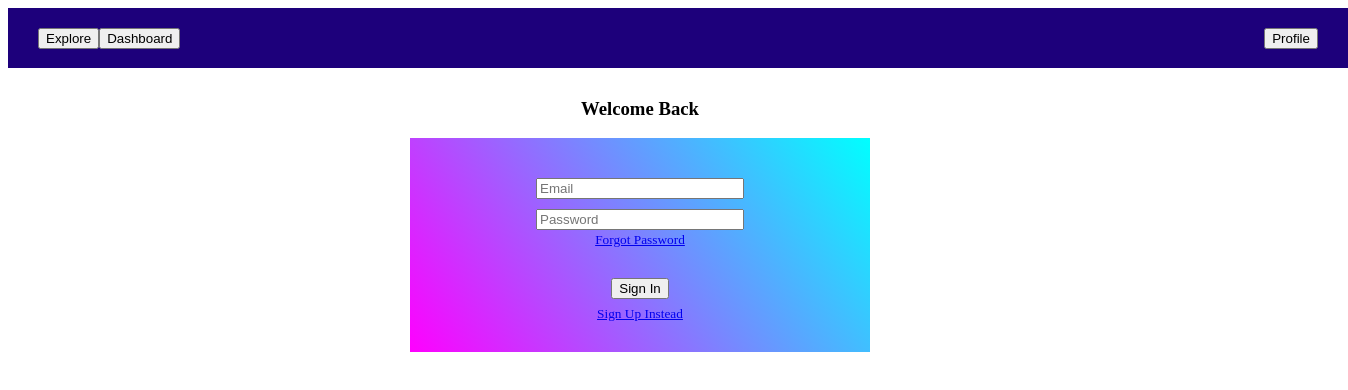
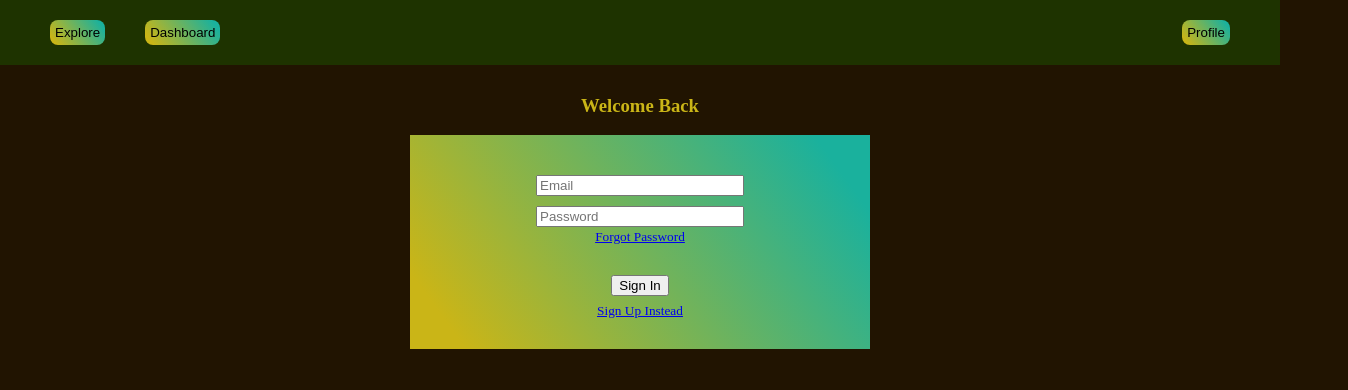
Before and after one commit to jessicatong43/NOSTRings_Attached, a React app: page /sign-in in a window 1280 px wide. Shown: the top 390 px of the page, 1348 px wide, since content can reach past the window. Built offline with nearby package versions, Linux system fonts and the light colour scheme; the HTML template or start-up script is replaced by a standard one.

Commit message:
CSS variables

```diff
--- a/client/src/components/EditionCard.jsx
+++ b/client/src/components/EditionCard.jsx
@@ -1,13 +1,12 @@
 import React from 'react';
-import { Link, useNavigate, useParams } from 'react-router-dom';
+import { useNavigate } from 'react-router-dom';
 
 function EditionCard({ details }) {
   const navigate = useNavigate();
-  console.log(details)
 
   const handleClick = () => {
     navigate(`/payment/${details.newsletter}/${details.id}`);
-  }
+  };
 
   return (
     <div className="text-card">
@@ -16,7 +15,7 @@ function EditionCard({ details }) {
         Price:
         {`${details.price} sats`}
       </p>
-      <button type="gradient-btn" onClick={handleClick} >Buy!</button>
+      <button type="button" className="gradient-btn" onClick={handleClick}>Buy!</button>
       <div className="center">
         <p className="color-text card-body">{details.preview}</p>
       </div>
--- a/client/src/components/Navbar.jsx
+++ b/client/src/components/Navbar.jsx
@@ -20,8 +20,8 @@ function Navbar() {
             type="button"
             onClick={() => navigate('/')}
             className={current('/')
-              ? 'Colored'
-              : 'normal'}
+              ? 'current-btn'
+              : 'gradient-btn'}
           >
             Explore
           </button>
@@ -29,8 +29,8 @@ function Navbar() {
             type="button"
             onClick={() => navigate('/dashboard')}
             className={current('/dashboard')
-              ? 'Colored'
-              : 'normal'}
+              ? 'current-btn'
+              : 'gradient-btn'}
           >
             Dashboard
           </button>
@@ -39,8 +39,8 @@ function Navbar() {
           type="button"
           onClick={() => navigate('/profile')}
           className={current('/profile')
-            ? 'Colored'
-            : 'normal'}
+            ? 'current-btn'
+            : 'gradient-btn'}
         >
           Profile
         </button>
--- a/client/src/components/Spinner.jsx
+++ b/client/src/components/Spinner.jsx
@@ -2,8 +2,8 @@ import React from 'react';
 
 function Spinner() {
   return (
-    <div className="loadingSpinnerContainer">
-      <div className="loadingSpinner" />
+    <div className="spinnerContainer">
+      <div className="spinner" />
     </div>
   );
 }
--- a/client/src/index.css
+++ b/client/src/index.css
@@ -1,11 +1,21 @@
-/* body {
-  background-color: #000017;
-} */
+:root {
+  --main-text-color: #cab517;
+  --secondary-text-color: #1ab19d;
+  --gradient-1: linear-gradient(54deg,#cab517 9%,#1ab19d 91%);
+  --gradient-1-reverse: linear-gradient(54deg,#1ab19d 9%,#cab517  91%);
+  --bg-color: rgb(33, 20, 1);
+}
 
 /* Text margin & padding reset */
 h1, h2, h3, h4, h5, h6, p, small, dl, dt, dd, ol, ul, li {
   margin: 0;
 	padding: 0;
+}
+
+body {
+  margin: 0;
+  background-color: var(--bg-color);
+  color: var(--main-text-color);
 }
 
 .gradient-text {
@@ -16,7 +26,7 @@ h1, h2, h3, h4, h5, h6, p, small, dl, dt, dd, ol, ul, li {
 }
 
 .color-text {
-  background: linear-gradient(54deg,#f0f 7.13%,#0ff 91%);
+  background: var(--gradient-1);
   display: inline-block;
   -webkit-background-clip: text;
   background-clip: text;
@@ -24,12 +34,13 @@ h1, h2, h3, h4, h5, h6, p, small, dl, dt, dd, ol, ul, li {
 }
 
 .gradient-btn {
-  background: linear-gradient(54deg,#f0f,#0ff);
+  background: var(--gradient-1);
   border-radius: 0.5rem;
   border: none;
   margin: 20px;
   cursor: pointer;
   position: relative;
+  padding: 5px;
 }
 
 @media (max-width: 400px) {
@@ -42,19 +53,20 @@ h1, h2, h3, h4, h5, h6, p, small, dl, dt, dd, ol, ul, li {
   content: "";
   position: absolute;
   inset: -.625em;
-  background: linear-gradient(54deg,#f0f,#0ff);
+  background: var(--gradient-1);
   filter: blur(1.5em);
   z-index: -1;
 }
 
 .current-btn {
-  background: linear-gradient(54deg,#0ff, #f0f);
+  background: var(--gradient-1);
   border-radius: 0.5rem;
   border: none;
   margin: 20px;
   cursor: pointer;
   position: relative;
   box-shadow: 0px 0px 4px 4px #cecece;
+  padding: 5px;
 }
 
 .center {
@@ -65,12 +77,12 @@ h1, h2, h3, h4, h5, h6, p, small, dl, dt, dd, ol, ul, li {
 
 /* ========= NAV BAR ========= */
 .nav-bar {
-  width: 100vw;
+  max-width: 100vw;
   display: flex;
   align-items: center;
   justify-content: space-between;
   min-height: 60px;
-  background: rgb(29, 0, 123);
+  background: rgb(30, 51, 0);
   padding: 0 30px;
 }
 
@@ -91,7 +103,7 @@ h1, h2, h3, h4, h5, h6, p, small, dl, dt, dd, ol, ul, li {
 }
 
 .color-select {
-  background: linear-gradient(54deg,#f0f,#0ff);
+  background: var(--gradient-1);
   border-radius: 0.5rem;
 }
 
@@ -104,22 +116,26 @@ h1, h2, h3, h4, h5, h6, p, small, dl, dt, dd, ol, ul, li {
 
 /* ========= LOADING SPINNER ========= */
 
-.loadingSpinnerContainer {
+.spinnerContainer {
   display: flex;
   justify-content: center;
   align-items: center;
   position: fixed;
-  background-color: rgba(0, 0, 0, 0.5);
+  background-color: var(--bg-color);
   z-index: 100;
+  top: 0;
+  left: 0;
+  right: 0;
+  bottom: 0;
 }
 
-.loadingSpinner {
+.spinner {
+  border: 8px solid;
+  border-color: var(--main-text-color) transparent var(--secondary-text-color) transparent;
+  border-radius: 50%;
+  animation: spin 1s linear infinite;
   width: 64px;
   height: 64px;
-  border: 8px solid;
-  border-color: #00cc66 transparent #00cc66 transparent;
-  border-radius: 50%;
-  animation: spin 1s linear infinite;
 }
 @keyframes spin {
   0% {
@@ -139,16 +155,18 @@ ul {
 
 .newsletter-overview {
   display: flex;
-  min-height: 90vh;
+  min-height: 80vh;
 }
 
 .newsletter-page {
-  width: 100vw;
+  max-width: 100vw;
 }
 
 .newsletter-info {
   display: grid;
-  justify-content: flex-start;
+  justify-content: center;
+  align-items: center;
+  grid-template-columns: repeat(auto-fit, minmax(200px, 1fr));
   border: 1px solid #000;
   background: none;
   box-shadow: 4px 4px 20px #cecece;
@@ -169,6 +187,11 @@ ul {
   justify-content: flex-start;
 }
 
+.subscribe-email {
+  display: flex;
+  align-items: center;
+  justify-content: center;
+}
 
 /* ========= SEARCHBAR ========= */
 
@@ -176,11 +199,13 @@ ul {
   margin: 30px;
   display: grid;
   grid-template-columns: 1fr 60px;
+  max-width: 100vw;
 }
 
 .searchInput {
   border: 1px solid;
   border-radius: 11px;
+  max-width: 60vw;
 }
 
 
@@ -233,7 +258,7 @@ ul {
 
 .createNewsletter {
   width: 100px;
-  background: linear-gradient(54deg,#f0f,#0ff);
+  background: var(--gradient-1);
   color: #fff;
   border-radius: 15px;
   margin-right: 20px;
@@ -265,7 +290,7 @@ ul {
 }
 
 .sign-in-main {
-  background: linear-gradient(54deg,#f0f,#0ff);
+  background: var(--gradient-1);
   width: 400px;
   margin: auto;
   padding: 30px;
--- a/client/src/pages/Newsletter.jsx
+++ b/client/src/pages/Newsletter.jsx
@@ -93,7 +93,10 @@ function Newsletter() {
 
         </div>
         <div className="newsletter-info">
+          <section className="subscribe-email">
             <Subscribe handleSubscribe={handleSubscribe} />
+          </section>
+          <section>
             {(auth.currentUser && (newsletter.creator === auth.currentUser.uid))
               ? (
                 <button type="button" className="gradient-btn" onClick={handleNewEdition}>
@@ -101,7 +104,7 @@ function Newsletter() {
                 </button>
               )
               : null}
-
+          </section>
         </div>
       </div>
     </div>
--- a/client/src/pages/Profile.jsx
+++ b/client/src/pages/Profile.jsx
@@ -94,7 +94,7 @@ function Profile() {
           <button
             type="button"
             onClick={onLogout}
-            className="logOut"
+            className="gradient-btn"
           >
             Logout
           </button>
```
Lines whose indentation alone changed are shown as unchanged.
